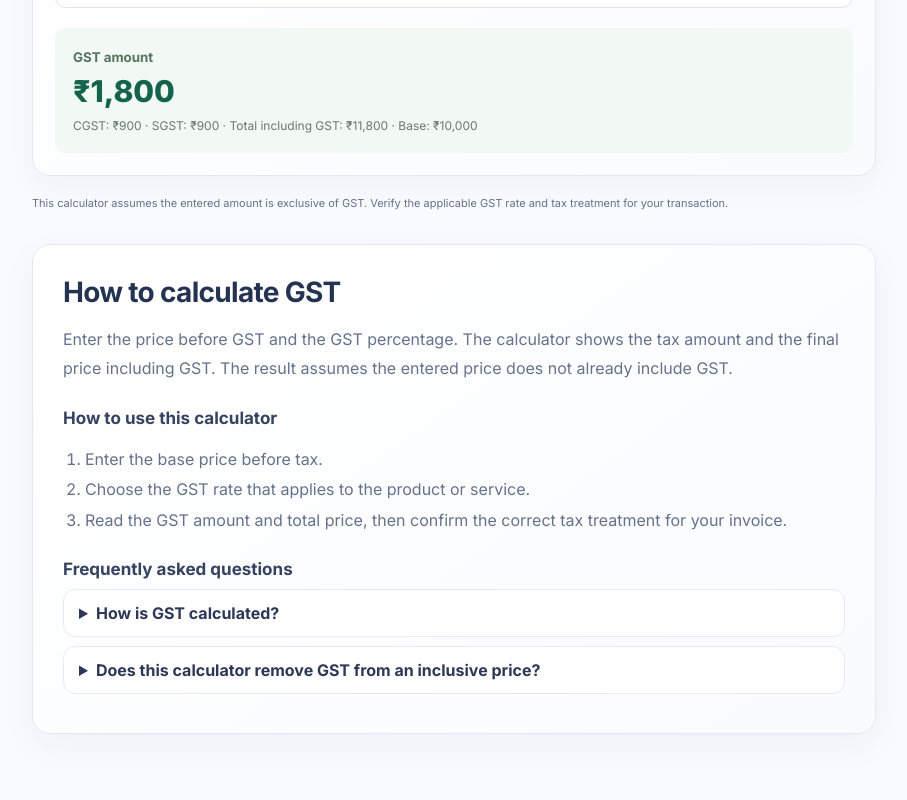
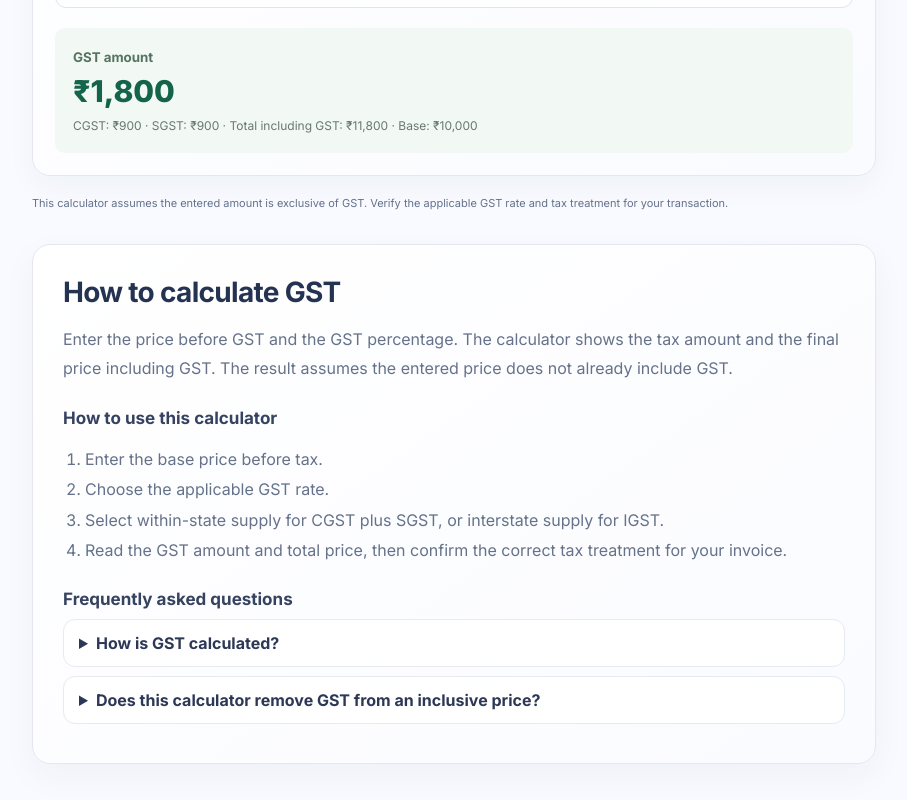
Before and after one commit to ya6331856-cpu/pic-to-spec, a Next.js app: page /gst-calculator in a window 1280 px wide. Shown: the part 660-1460 px from the top of the page, without its empty margins (186-1093 px from the left). Built offline with nearby package versions, Linux system fonts and the light colour scheme.

Commit message:
Document GST supply type and tax split in calculator guide

```diff
--- a/components/QuickTool.tsx
+++ b/components/QuickTool.tsx
@@ -10,7 +10,7 @@ const configs: Record<Kind,{title:string;intro:string}> = {
  age:{title:"Age Calculator",intro:"Calculate your age in years, months and days from your date of birth."}
 };
 const guideContent:Record<Kind,{heading:string;body:string;steps:string[];faqs:{q:string;a:string}[]}> = {
- gst:{heading:"How to calculate GST",body:"Enter the price before GST and the GST percentage. The calculator shows the tax amount and the final price including GST. The result assumes the entered price does not already include GST.",steps:["Enter the base price before tax.","Choose the GST rate that applies to the product or service.","Read the GST amount and total price, then confirm the correct tax treatment for your invoice."],faqs:[{q:"How is GST calculated?",a:"GST amount = base price × GST rate ÷ 100. Add that tax amount to the base price to get the total."},{q:"Does this calculator remove GST from an inclusive price?",a:"No. This calculator adds GST to a price before tax. For a GST-inclusive price, first calculate the taxable value separately."}]},
+ gst:{heading:"How to calculate GST",body:"Enter the price before GST and the GST percentage. The calculator shows the tax amount and the final price including GST. The result assumes the entered price does not already include GST.",steps:["Enter the base price before tax.","Choose the applicable GST rate.","Select within-state supply for CGST plus SGST, or interstate supply for IGST.","Read the GST amount and total price, then confirm the correct tax treatment for your invoice."],faqs:[{q:"How is GST calculated?",a:"GST amount = base price × GST rate ÷ 100. For a typical within-state supply, the tax is split equally into CGST and SGST. For an interstate supply, it is shown as IGST. Add the tax to the base price to get the total."},{q:"Does this calculator remove GST from an inclusive price?",a:"No. This calculator adds GST to a price before tax. For a GST-inclusive price, first calculate the taxable value separately."}]},
  emi:{heading:"How monthly loan EMI is estimated",body:"The calculator uses the loan principal, annual interest rate and tenure in years. It converts the annual rate to a monthly rate and estimates a fixed monthly payment. Lender fees, rate resets and repayment rules can change the actual amount.",steps:["Enter the amount you plan to borrow.","Enter the annual interest rate as a percentage.","Enter the loan tenure in years and review the EMI, total payment and estimated interest."],faqs:[{q:"What does EMI mean?",a:"EMI is the fixed periodic payment made toward a loan. It generally includes both principal repayment and interest."},{q:"Can EMI be calculated at zero interest?",a:"Yes. At a 0% rate, the estimate is the principal divided by the number of monthly instalments."}]},
  percentage:{heading:"How to find a percentage",body:"This tool calculates what percentage value A represents of total value B. It is useful for comparing scores, quantities, progress and price changes.",steps:["Enter the part or value in the first field.","Enter the total or reference value in the second field.","The result is calculated as A ÷ B × 100."],faqs:[{q:"What is the percentage formula?",a:"Percentage = (part ÷ whole) × 100. The whole value cannot be zero."},{q:"Can the result be above 100%?",a:"Yes. If the first value is greater than the reference value, the calculated percentage will be above 100%."}]},
  discount:{heading:"How to calculate a sale price",body:"Enter the original price and discount percentage. The calculator shows the amount saved and the price after discount, before any additional taxes or delivery charges.",steps:["Enter the original marked price.","Enter the discount percentage from 0 to 100.","Compare the amount saved with the final price."],faqs:[{q:"How do I calculate discount amount?",a:"Discount amount = original price × discount percentage ÷ 100."},{q:"Does the result include GST or delivery charges?",a:"No. The displayed sale price is before any additional taxes, fees or delivery charges."}]},
```
